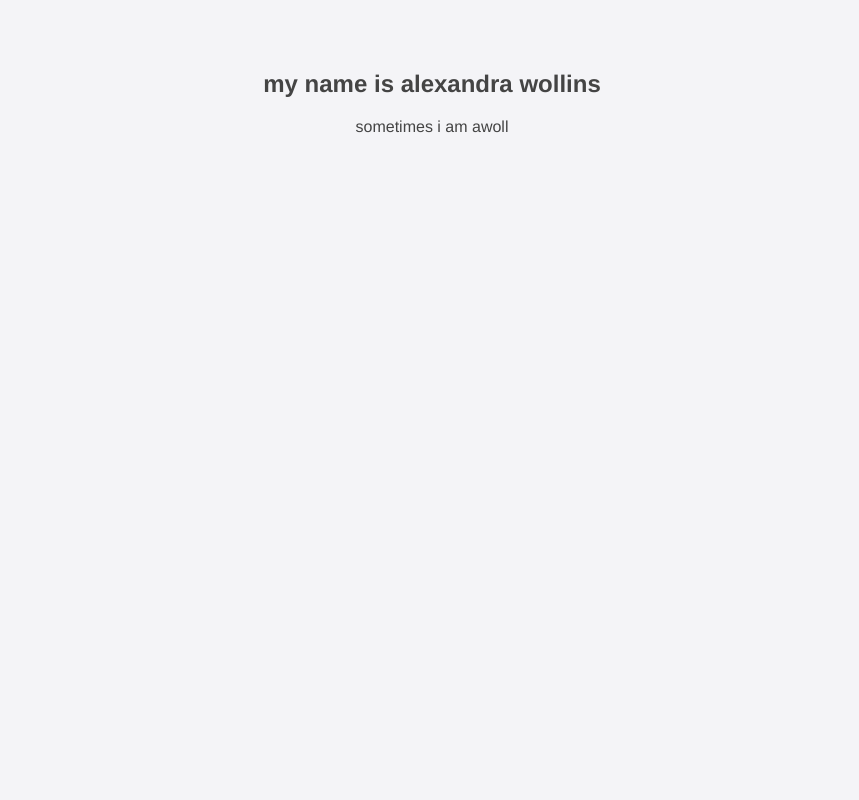
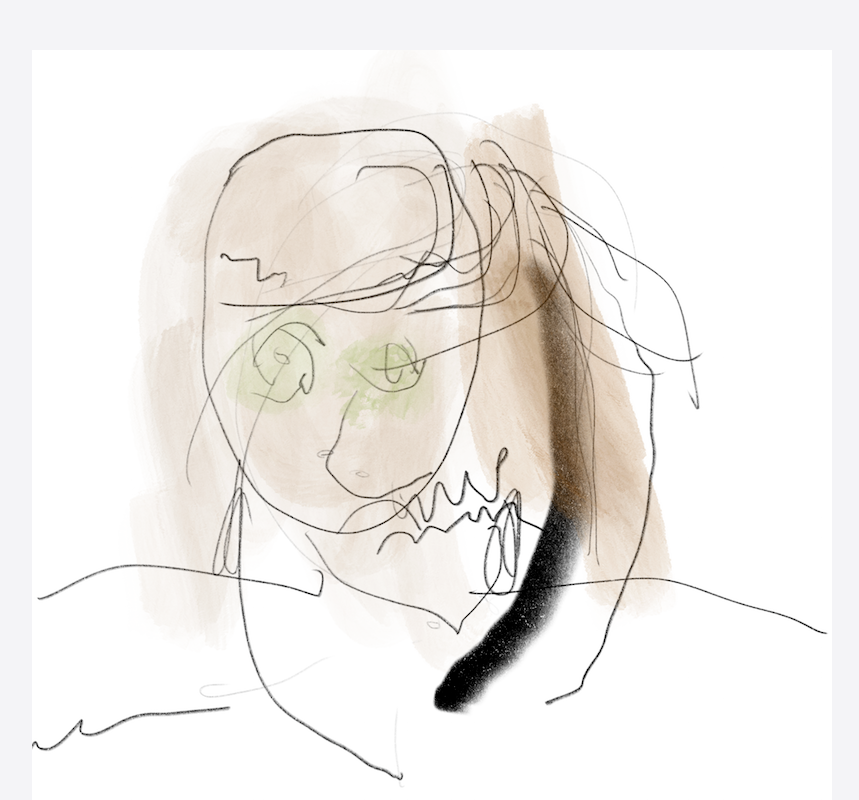
Before and after one commit to netspencer/awoll, a plain HTML site: page index.html in a window 1280 px wide. Shown: the top 800 px of the page, without its empty margins (208-1067 px from the left). Drawn offline with Linux system fonts and the light colour scheme.

Commit message:
adding pics and such

```diff
--- a/index.html
+++ b/index.html
@@ -1 +1,3 @@
-<!DOCTYPE html><html><head><link rel="stylesheet" href="/main.css"></head><body><h2>my name is alexandra wollins</h2><p>sometimes i am awoll</p></body></html>
+<!DOCTYPE html><html><head><link rel="stylesheet" href="/main.css"></head><body>
+  <img src="/awoll.png" alt="me" />
+  <h2>my name is alexandra wollins</h2><p>sometimes i am awoll</p></body></html>
```
Also changed, not shown: awoll.png (added), 1 other file.
